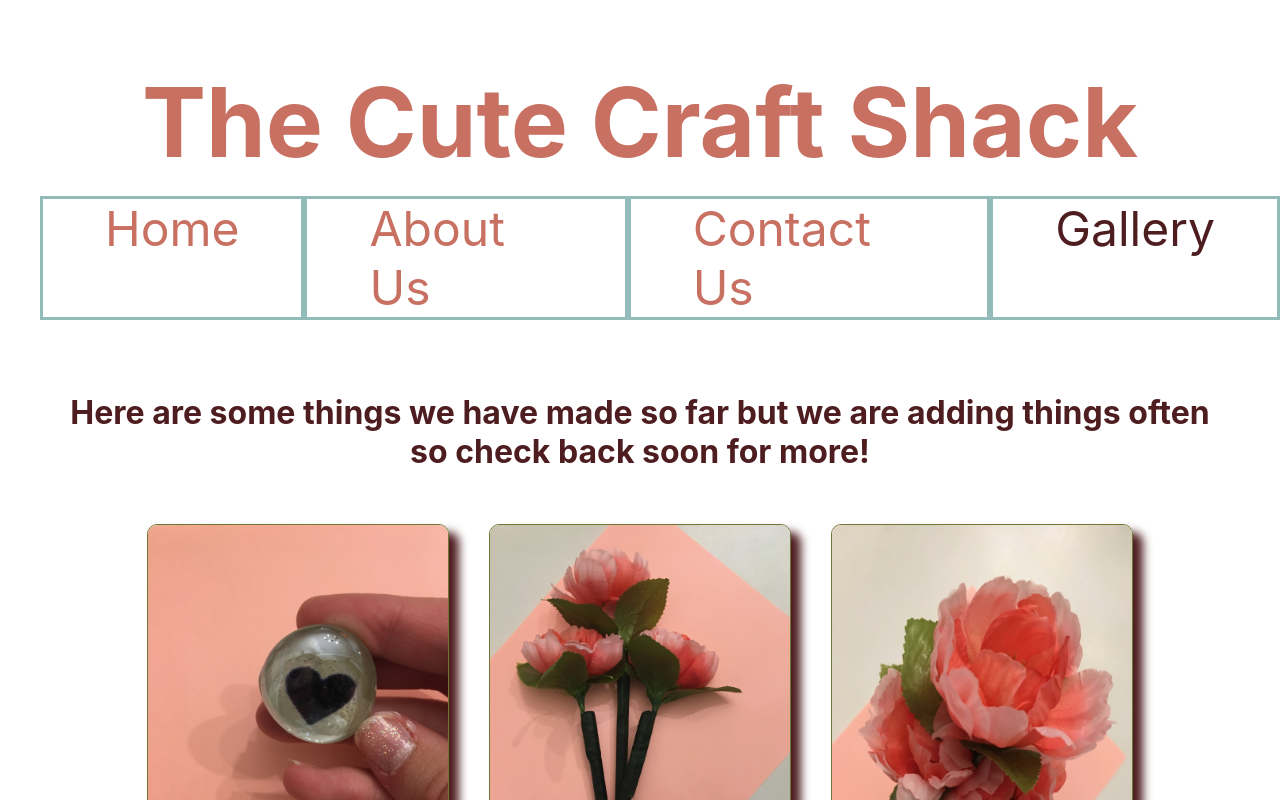
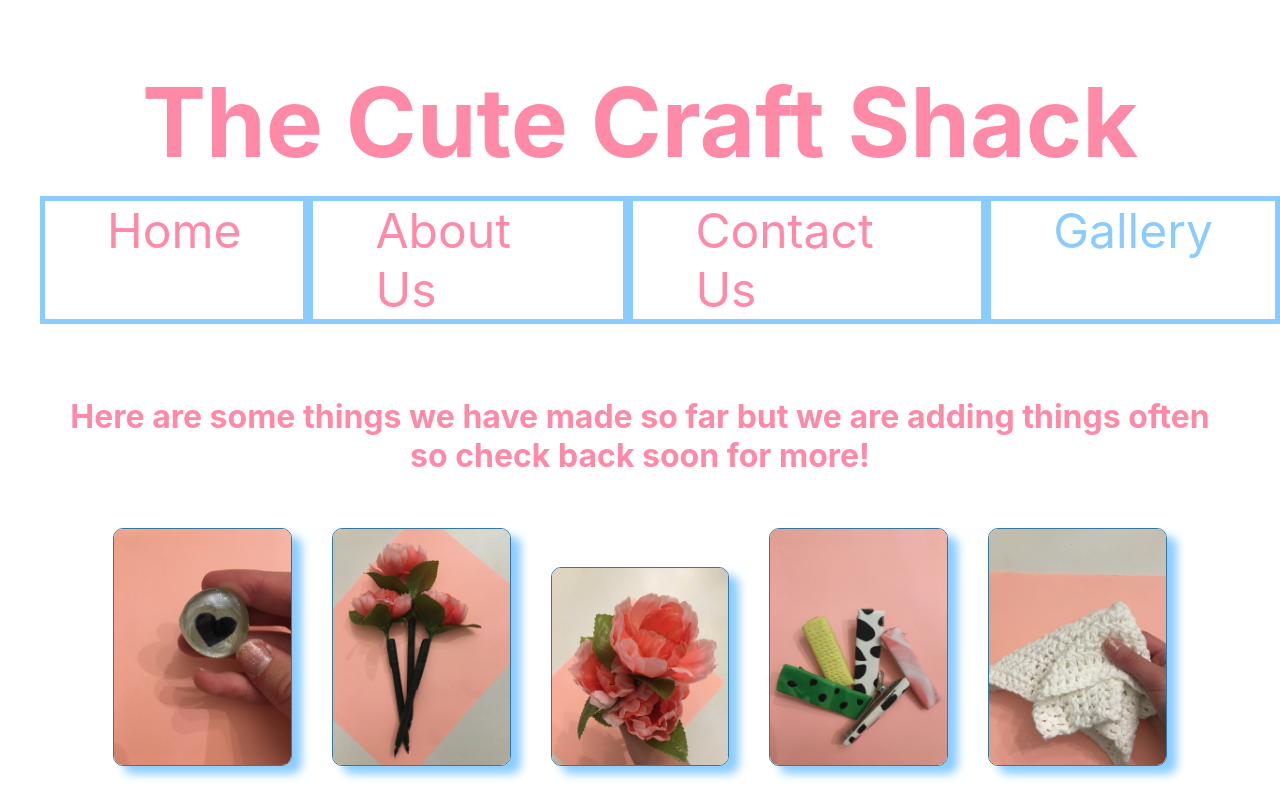
Before and after one commit to Jantzen-E/twin-craftiness, a React (Create React App) app: page /gallery in a window 1280 px wide. Shown: the top 800 px of the page. Built offline with nearby package versions, Linux system fonts and the light colour scheme.

Commit message:
add transitions, new color scheme, and hover effects

```diff
--- a/src/App.css
+++ b/src/App.css
@@ -1,11 +1,9 @@
 .App {
   text-align: center;
-  /* background-color: #DED3BC */
-  /* background: linear-gradient(red, yellow); */
 }
 
 h1 {
-  color: #C87061;
+  color: #FF8AA7;
   margin-bottom: 10px;
 }
 
@@ -24,7 +22,7 @@ h4 {
   align-items: center;
   text-align: center;
   padding: 2%;
-  background-color: #6F7734;
+  background-color: #8ACCFF;
   margin-top: 20px;
 
 }
@@ -32,6 +30,7 @@ h4 {
 h3 {
   padding-left: 5%;
   padding-right: 5%;
+  color: #FFF18A;
 }
 
 .title {
@@ -51,16 +50,30 @@ li {
   padding-left: 5%;
   padding-right: 5%;
   font-size: 3em;
-  border: 3px solid #93BBBA;
+  border: 5px solid #8ACCFF;
+}
+
+li:hover {
+  background-color: #FFF18A;
 }
 
 .navbarLinks:hover {
-  color: rgb(160, 19, 241);
+  color: #8ACCFF;
+  text-shadow: 2px 2px #FFF18A;
 }
 
 .homePage {
   text-align: center;
-  background-image:url('https://thecheekyhomemaker.com/wp-content/uploads/2019/02/DIY-flower-pens-1024x768.jpg')
+  background-image:url('https://thecheekyhomemaker.com/wp-content/uploads/2019/02/DIY-flower-pens-1024x768.jpg');
+  transition: .5s ease;
+}
+
+.homePage:hover {
+  -webkit-transform: scale(.7);
+  -ms-transform: scale(.7);
+  transform: scale(.7);
+  transition: 1s ease;
+  border: 19px solid #FFF18A;
 }
 
 .about {
@@ -79,26 +92,31 @@ li {
 }
 
 .galleryHeading {
-  color: #4E1D20;
+  color: #FF8AA7;
   padding-bottom: 2%;
 }
 
 a {
-  color: #C87061;
+  color: #FF8AA7;
   text-decoration: underline;
 }
 
 .imageGrid {
-  width: 300px;
-  height: 400px;
+  width: 15%;
+  height: 15%;
   margin: 20px;
-  border: 1px solid #6F7734;
+  border: 1px solid #36779C;
   border-radius: 10px;
-  box-shadow: 10px 8px 10px #4E1D20;
+  box-shadow: 10px 8px 10px #8ACCFF;
+  transition: .5s ease;
 }
 
 .imageGrid:hover {
-  box-shadow: 20px 18px 15px #4E1D20;
+  box-shadow: 20px 18px 15px #8ACCFF;
+  -webkit-transform: scale(1.1);
+  -ms-transform: scale(1.1);
+  transform: scale(1.1);
+  transition: 1s ease;
 }
 
 .gallery {
@@ -110,4 +128,22 @@ a {
 #footerImage {
   width: 90px;
   height: 90px;
+  box-shadow: 10px 8px 10px #FFF18A;
+  transition: .5s ease;
 }
+
+#footerImage:hover {
+  -webkit-transform: scale(1.4);
+  -ms-transform: scale(1.4);
+  transform: scale(1.4);
+  transition: 1s ease;
+}
+
+.email {
+  color: #8ACCFF;
+}
+
+.email:hover {
+  color: #FFF18A;
+  text-shadow: 2px 2px #FF8AA7;
+}
--- a/src/components/Contact.js
+++ b/src/components/Contact.js
@@ -4,7 +4,7 @@ function Contact() {
     return(
         <div className="contact">
             <h1>Contact us at
-                <span className="email"><span> </span><a href="mailto:thecutecraftshack@gmail.com">thecutecraftshack@gmail.com</a><span> </span></span>
+                <span><span> </span><a href="mailto:thecutecraftshack@gmail.com" className="email">thecutecraftshack@gmail.com</a><span> </span></span>
                 to order something that you want and to tell us how you want it customized for you.
             </h1>
         </div>
--- a/src/components/Nav.js
+++ b/src/components/Nav.js
@@ -9,22 +9,22 @@ function Nav() {
             </div>
             <ul className="navbar">
                 <li>
-                    <NavLink to="/" activeStyle={{ color: '#4E1D20'}} exact className="navbarLinks">
+                    <NavLink to="/" activeStyle={{ color: '#8ACCFF' }} exact className="navbarLinks">
                     Home
                     </NavLink>
                 </li>
                 <li>
-                    <NavLink to="/about" activeStyle={{ color: '#4E1D20'}} exact className="navbarLinks">
+                    <NavLink to="/about" activeStyle={{ color: '#8ACCFF'}} exact className="navbarLinks">
                     About Us
                     </NavLink>
                 </li>
                 <li>
-                    <NavLink to="/contact" activeStyle={{ color: '#4E1D20'}} exact className="navbarLinks">
+                    <NavLink to="/contact" activeStyle={{ color: '#8ACCFF'}} exact className="navbarLinks">
                     Contact Us
                     </NavLink>
                 </li>
                 <li>
-                    <NavLink to="/gallery" activeStyle={{ color: '#4E1D20'}} exact className="navbarLinks">
+                    <NavLink to="/gallery" activeStyle={{ color: '#8ACCFF'}} exact className="navbarLinks">
                     Gallery
                     </NavLink>
                 </li>
```
Also changed, not shown: 1 other file (tests, documents, lock files or other folders).
